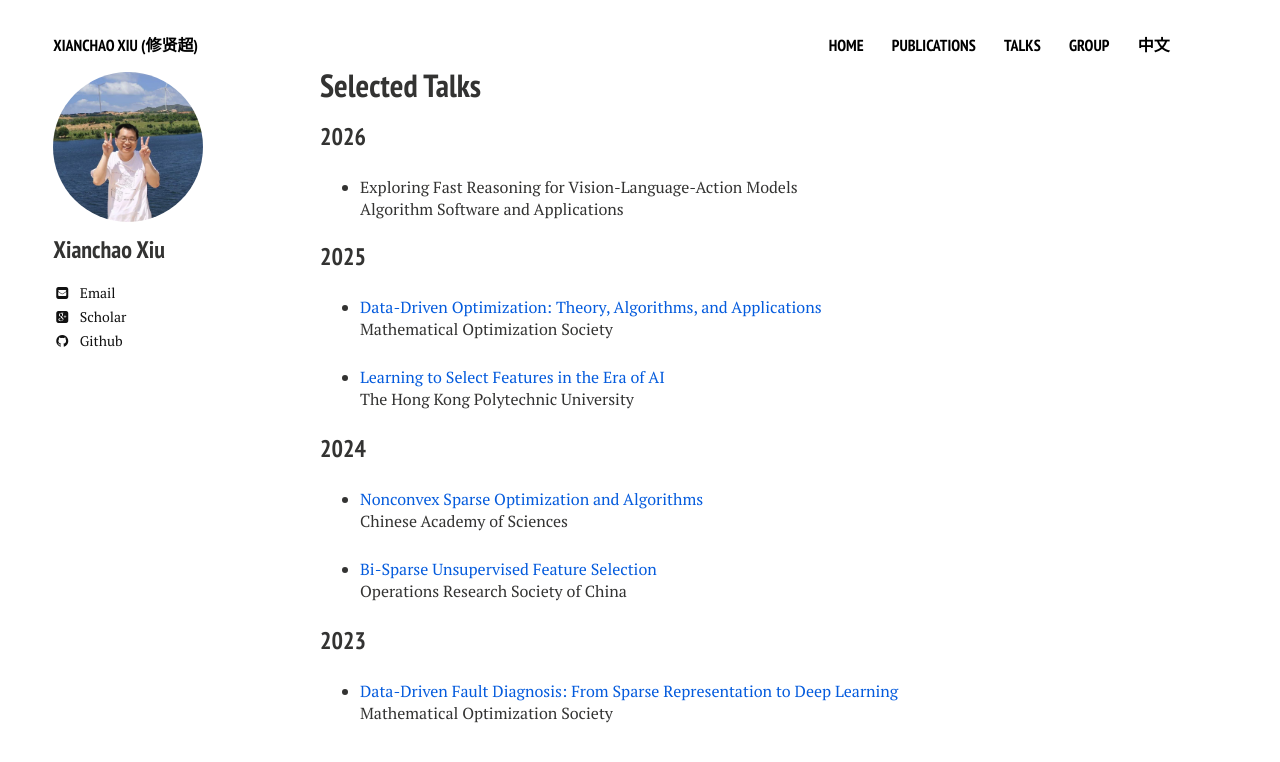
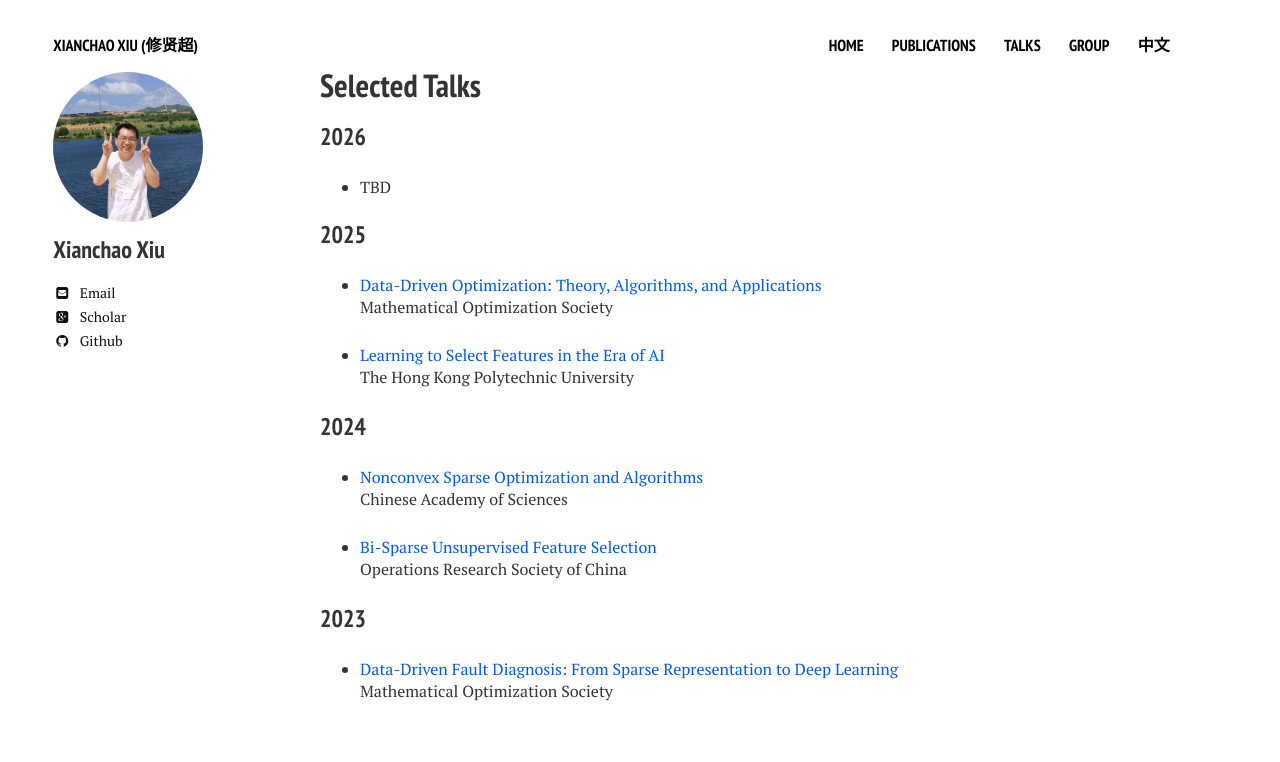
Before and after one commit to xianchaoxiu/xianchaoxiu.github.io, a Jekyll site: the page built from talks/index.md, in a window 1280 px wide. Shown: the top 762 px of the page. Built offline with Jekyll 4.4.1, drawn with Linux system fonts in a browser that asks for light colours; nearby versions of some CDN libraries.

Commit message:
Update index.md

```diff
--- a/talks/index.md
+++ b/talks/index.md
@@ -10,8 +10,7 @@ share: false
 
 
 ### 2026
-* Exploring Fast Reasoning for Vision-Language-Action Models<br>
-Algorithm Software and Applications  <br>
+* TBD
 
 ### 2025
 
```
